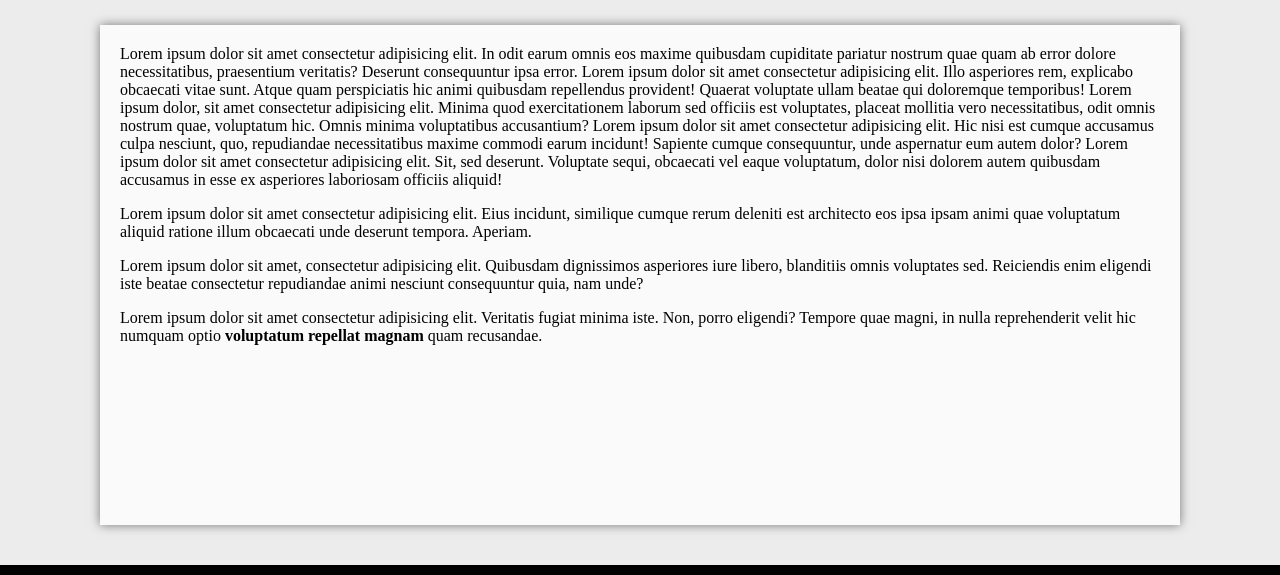
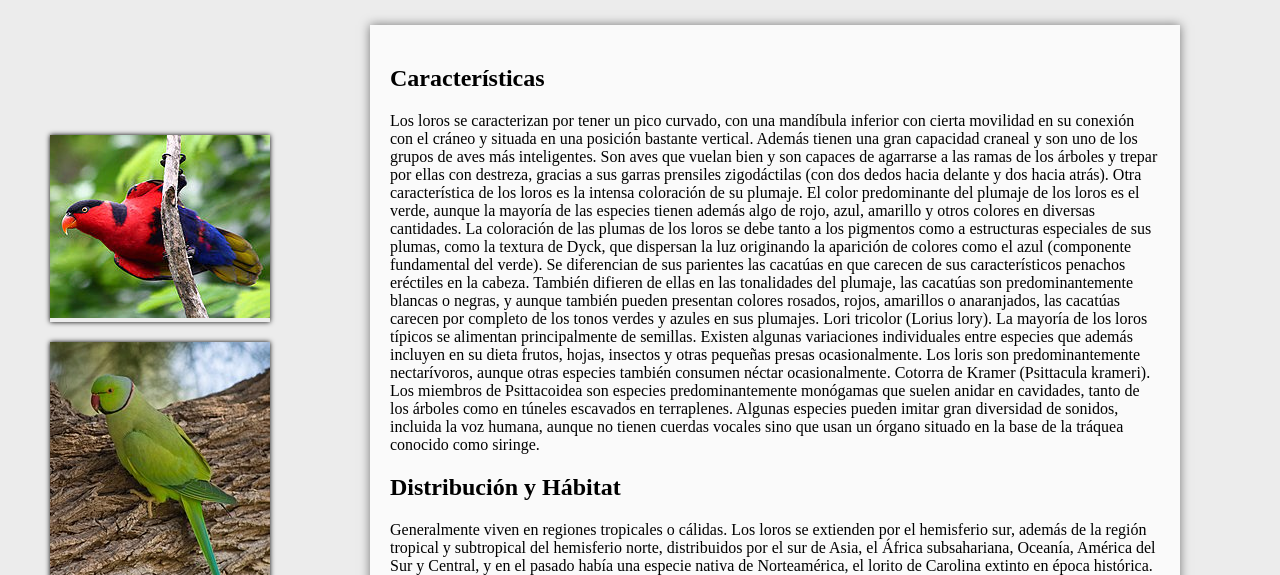
Before and after one commit to NicolasVidal03/mi-manual, a plain HTML site: page practica.html in a window 1280 px wide. Shown: the part 95-670 px from the top of the page. Drawn offline with Linux system fonts and the light colour scheme.

Commit message:
Corrigiendo practica

```diff
--- a/practica.css
+++ b/practica.css
@@ -7,7 +7,9 @@ body{
     background-blend-mode :hard-light white;
     margin: 0;
     padding: 0;
+    /* display: flex; */
 }
+
 
 #header{
     background-color: hsla(238, 14%, 8%, 1);
@@ -35,13 +37,23 @@ body{
         font-size: 35px;
 
     }
-
+#grande{
+    display: flex;
+}
     #main{
         background-color:  rgb(250, 250, 250);
         margin: 40px 100px 40px 100px;
         padding: 20px 20px 20px 20px;
         min-height: 500px;
         box-shadow: 0 0 10px rgba(0, 0, 0, 0.5);
+
+    }
+    #aside-left{
+        margin: 130px 0 40px 50px;
+    }
+    .imagen{
+        box-shadow: 0 0 5px black;
+        margin-top: 20px;
     }
 
     footer{
--- a/practica.html
+++ b/practica.html
@@ -8,7 +8,7 @@
     <link rel="stylesheet" href="practica.css">
 </head>
 <body>
-    <div id="header">
+    <header id="header">
         <span class="nombre">
             <span>Recursos Para Desarrolladores</span>
         </span>
@@ -18,22 +18,34 @@
                 <a href="manualcss.html" >CSS</a>
                 <a href="practica.html">PRACTICA</a>
         </span>
-    </div>
+    </header>
+    <div id="grande">
+        <div id="aside-left">
+            <div title="Lori Tricolor" class="imagen"><img src="imagenes/lori tricolor.jpg" alt="Lori Tricolor"></div>
+            <div title="Cotorra de Kramer" class="imagen"><img src="imagenes/cotorra de kramer.jpg" alt="Cotorra de Kramer"></div>
+        </div>
     <div id="main">
-        Lorem ipsum dolor sit amet consectetur adipisicing elit. In odit earum omnis eos maxime quibusdam cupiditate pariatur nostrum quae quam ab error dolore necessitatibus, praesentium veritatis? Deserunt consequuntur ipsa error.
-        Lorem ipsum dolor sit amet consectetur adipisicing elit. Illo asperiores rem, explicabo obcaecati vitae sunt. Atque quam perspiciatis hic animi quibusdam repellendus provident! Quaerat voluptate ullam beatae qui doloremque temporibus!
-        Lorem ipsum dolor, sit amet consectetur adipisicing elit. Minima quod exercitationem laborum sed officiis est voluptates, placeat mollitia vero necessitatibus, odit omnis nostrum quae, voluptatum hic. Omnis minima voluptatibus accusantium?
-        Lorem ipsum dolor sit amet consectetur adipisicing elit. Hic nisi est cumque accusamus culpa nesciunt, quo, repudiandae necessitatibus maxime commodi earum incidunt! Sapiente cumque consequuntur, unde aspernatur eum autem dolor?
-        Lorem ipsum dolor sit amet consectetur adipisicing elit. Sit, sed deserunt. Voluptate sequi, obcaecati vel eaque voluptatum, dolor nisi dolorem autem quibusdam accusamus in esse ex asperiores laboriosam officiis aliquid!
-        <p>Lorem ipsum dolor sit amet consectetur adipisicing elit. Eius incidunt, similique cumque rerum deleniti est architecto eos ipsa ipsam animi quae voluptatum aliquid ratione illum obcaecati unde deserunt tempora. Aperiam.</p>
-        <p>Lorem ipsum dolor sit amet, consectetur adipisicing elit. Quibusdam dignissimos asperiores iure libero, blanditiis omnis voluptates sed. Reiciendis enim eligendi iste beatae consectetur repudiandae animi nesciunt consequuntur quia, nam unde?</p>
-        Lorem ipsum dolor sit amet consectetur adipisicing elit. Veritatis fugiat minima iste. Non, porro eligendi? Tempore quae magni, in nulla reprehenderit velit hic numquam optio <strong> voluptatum repellat magnam </strong> quam recusandae.
+        <h2>Características</h2>
+        Los loros se caracterizan por tener un pico curvado, con una mandíbula inferior con cierta movilidad en su conexión con el cráneo y situada en una posición bastante vertical. Además tienen una gran capacidad craneal y son uno de los grupos de aves más inteligentes. Son aves que vuelan bien y son capaces de agarrarse a las ramas de los árboles y trepar por ellas con destreza, gracias a sus garras prensiles zigodáctilas (con dos dedos hacia delante y dos hacia atrás).
+        Otra característica de los loros es la intensa coloración de su plumaje. El color predominante del plumaje de los loros es el verde, aunque la mayoría de las especies tienen además algo de rojo, azul, amarillo y otros colores en diversas cantidades. La coloración de las plumas de los loros se debe tanto a los pigmentos como a estructuras especiales de sus plumas, como la textura de Dyck, que dispersan la luz originando la aparición de colores como el azul (componente fundamental del verde). Se diferencian de sus parientes las cacatúas en que carecen de sus característicos penachos eréctiles en la cabeza. También difieren de ellas en las tonalidades del plumaje, las cacatúas son predominantemente blancas o negras, y aunque también pueden presentan colores rosados, rojos, amarillos o anaranjados, las cacatúas carecen por completo de los tonos verdes y azules en sus plumajes.
+        Lori tricolor (Lorius lory).
+        La mayoría de los loros típicos se alimentan principalmente de semillas. Existen algunas variaciones individuales entre especies que además incluyen en su dieta frutos, hojas, insectos y otras pequeñas presas ocasionalmente. Los loris son predominantemente nectarívoros, aunque otras especies también consumen néctar ocasionalmente.
+        Cotorra de Kramer
+        (Psittacula krameri).
+        Los miembros de Psittacoidea son especies predominantemente monógamas que suelen anidar en cavidades, tanto de los árboles como en túneles escavados en terraplenes.
+        Algunas especies pueden imitar gran diversidad de sonidos, incluida la voz humana, aunque no tienen cuerdas vocales sino que usan un órgano situado en la base de la tráquea conocido como siringe.
+        <h2>Distribución y Hábitat</h2>
+        Generalmente viven en regiones tropicales o cálidas. Los loros se extienden por el hemisferio sur, además de la región tropical y subtropical del hemisferio norte, distribuidos por el sur de Asia, el África subsahariana, Oceanía, América del Sur y Central, y en el pasado había una especie nativa de Norteamérica, el lorito de Carolina extinto en época histórica. Aunque las mayores poblaciones nativas son las de Australasia, América del Sur y América Central. Los loros ocupan un gran espectro de hábitats desde la selva húmeda tropical hasta los desiertos del interior de Australia.
+        Muchas especies del grupo están clasificadas en peligro de extinción. La captura de loros salvajes para el tráfico de mascotas (que sufren más que las demás aves), la destrucción de su hábitat y la competencia con especies invasoras, han disminuido las poblaciones salvajes. Esta combinación de factores ha expulsado a muchas especies de la mayor parte del área de distribución que tenían a principios del siglo XX. Por ejemplo, la cotorra margariteña, que sobrevive en la principal isla de Venezuela, es actualmente el psitácido más amenazado de ese país y sobrevive en contadas comunidades. Muy pocos de los ejemplares sacados de su hábitat natural sobrevive a su captura, transporte y al estrés que sufren en cautividad. Las medidas tomadas para conservar el hábitat de algunas de estas especies carismáticas y llamativas también han protegido a otras especies del mismo ecosistema.
+        Aunque la mayoría de los loros están disminuyendo sus áreas de distribución debido a la deforestación y la presión humana, unas pocas especies están aprovechando la acción de los humanos para expandirse. Varias especies que fueron importadas como mascotas a Europa y Norteamérica han conseguido establecerse allí al escaparse o ser liberadas, especialmente las de pequeño tamaño procedentes de hábitat abiertos subtropicales. La cotorra monje y la cotorra de Kramer se han asilvestrado con éxito en colonias estables alrededor de multitud de ciudades de Europa. Estas dos cotorras también están colonizando algunas zonas del sur de Norteamérica junto a un puñado de miembros del género Amazona, el inseparable de Namibia, el aratinga de Guayaquil o el periquito común. También se han producido introducciones en Nueva Zelanda, como la del lori arcoíris o el perico multicolor.
+</div>
 
-    </div>
+</div>
     <footer>
         <span><a title="Facebook" href="https://www.facebook.com/nicolasfernando.vidaljaldin" target="_blanck"><img src="imagenes/FB-logo.png" alt="Facebook" width="30" height="30"></a></span>
         <span><a title="Instagram" href="https://www.instagram.com/nicofervidal/" target="_blanck"><img src="imagenes/instagram.png" alt="Instagram" width="30" height="30"></a></span>
         <span><a title="WhatsApp" href="https://wa.me/+59168463763" target="_blank"><img src="imagenes/whats.png" alt="WhastApp" width="40" height="40"></a></span>
     </footer>
+
 </body>
 </html>
```
Also changed, not shown: Imagenes/cotorra de kramer.jpg (added), Imagenes/lori tricolor.jpg (added).
